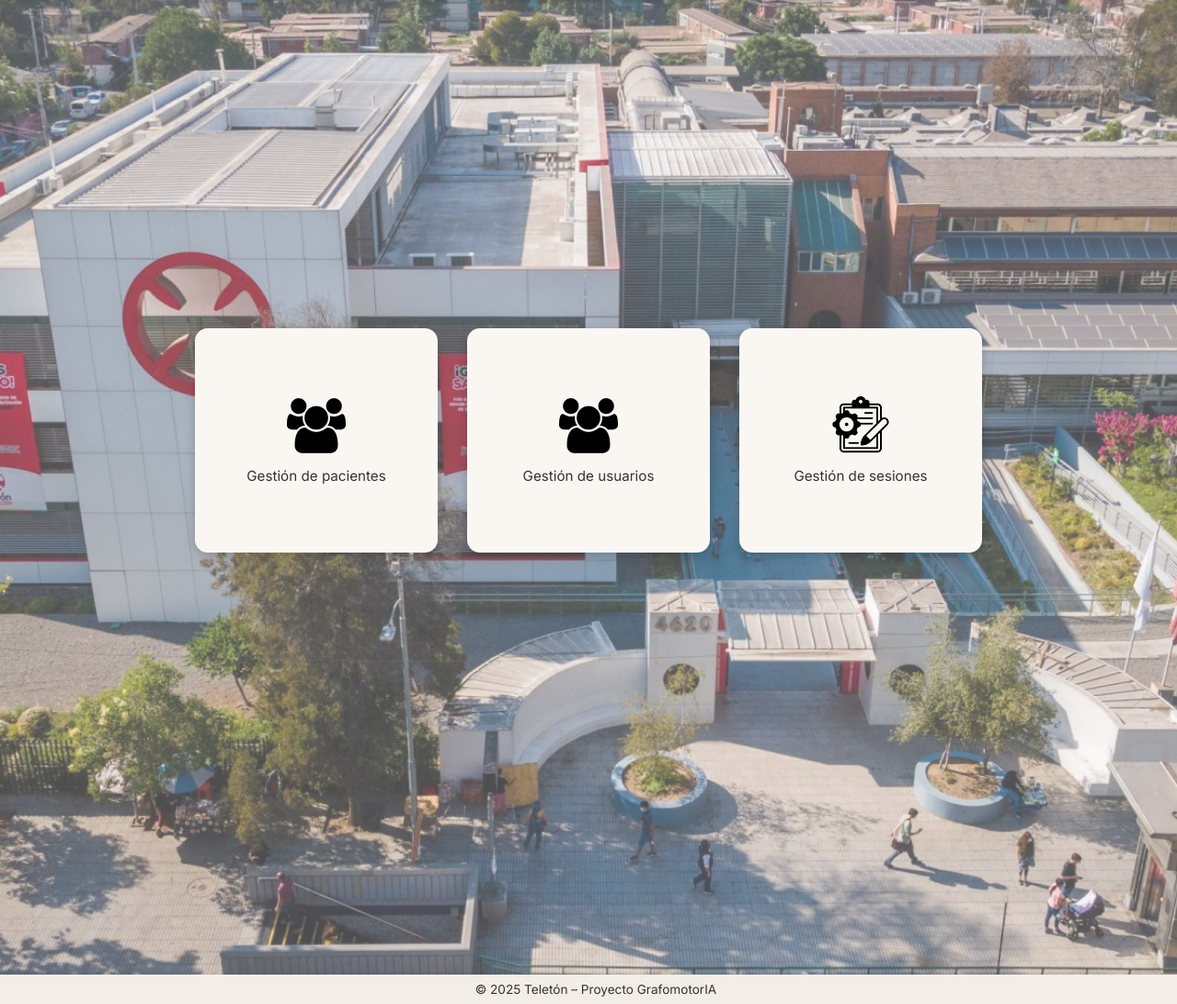
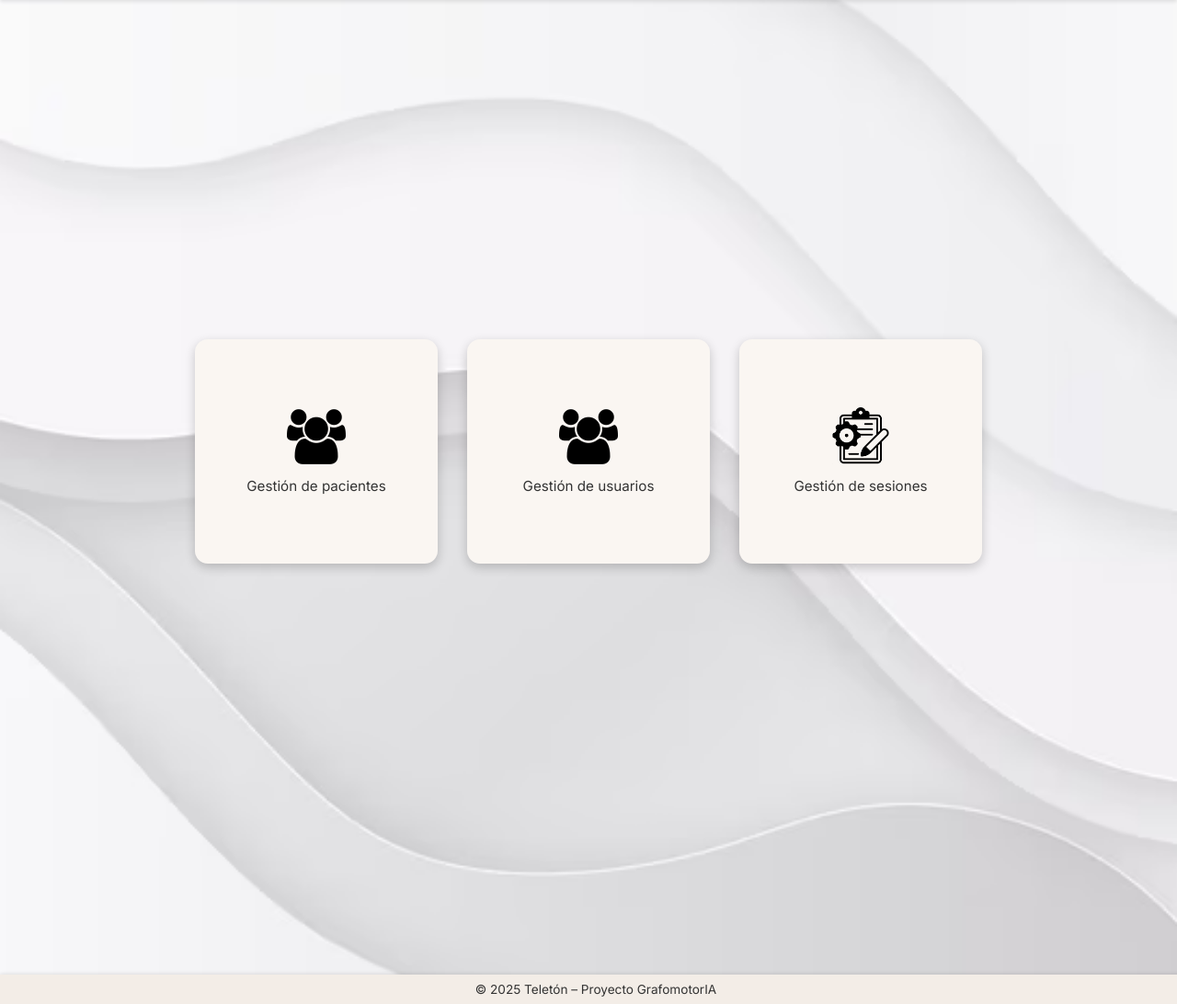
Before and after one commit to elshishapablo/Admin-GrafomotorIA, a Django app: page /home/ in a window 1280 px wide. Shown: the part 68-1160 px from the top of the page at 92% size. Run offline with Django 4.2, Linux system fonts and the light colour scheme.

Commit message:
avance vista home

```diff
--- a/terapeuta/static/style-home.css
+++ b/terapeuta/static/style-home.css
@@ -15,7 +15,7 @@
   flex-direction: column;
   align-items: center;
   justify-content: flex-start;
-  padding-top: 28vh;
+  padding-top: 29vh;
 }
 
 
@@ -28,7 +28,6 @@
   background-size: cover;
   background-repeat: no-repeat;
   background-attachment: fixed;
-  opacity: 0.7;
   z-index: 0;
 }
 
--- a/terapeuta/static/style.css
+++ b/terapeuta/static/style.css
@@ -10,7 +10,7 @@
 
 /* ========== CONTENEDOR DEL FONDO ========== */
 .background {
-  height: calc(100vh - 100px);
+  height: calc(100vh - 120px);
   display: flex;
   justify-content: center;
   align-items: center;
@@ -29,7 +29,6 @@
   background-size: cover;
   background-repeat: no-repeat;
   background-attachment: fixed;
-  opacity: 0.7;
   z-index: 0;
 }
 
```
Also changed, not shown: terapeuta/static/img/fondo-abajo.png.
